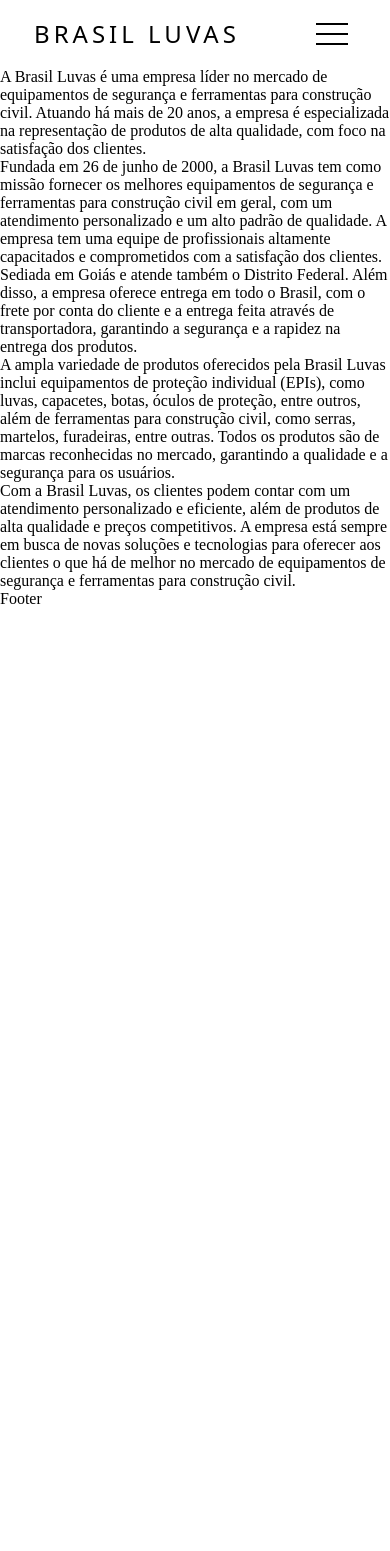
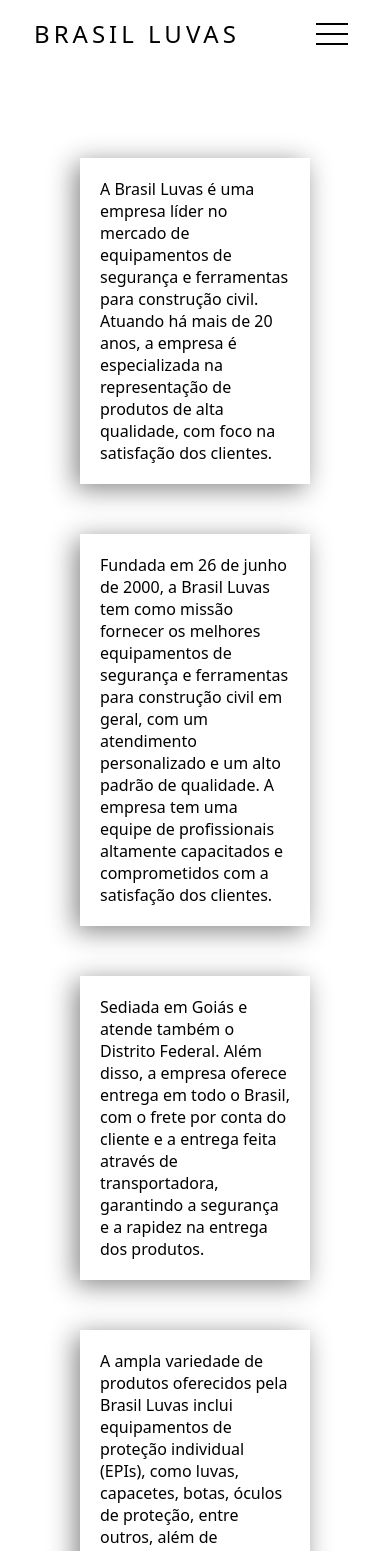
Before and after one commit to Matheus-Moura26/brasil-luvas, a Next.js app: page /sobre in a window 390 px wide. Shown: the top 1551 px of the page. Before the commit the page ends 844 px from the top, so only its background shows below. Built offline with nearby package versions, Linux system fonts and the light colour scheme.

Commit message:
Menu desativa quando clicar no botão, efeitos adicionados na pagina sobre

```diff
--- a/components/navbar.js
+++ b/components/navbar.js
@@ -17,13 +17,13 @@
                 </div>
                 <ul className={active? 'navList active': 'navList'}>
                     <li>
-                        <Link className={active? 'navBarLink active' : 'navBarLink'} href="/produtos">Produtos</Link>
+                        <Link onClick={() => setActive(!active)} className={active? 'navBarLink active' : 'navBarLink'} href="/produtos">Produtos</Link>
                     </li>
                     <li>
-                        <Link className={active? 'navBarLink active' : 'navBarLink'}  href="/sobre">Sobre</Link>
+                        <Link onClick={() => setActive(!active)} className={active? 'navBarLink active' : 'navBarLink'}  href="/sobre">Sobre</Link>
                     </li>
                     <li>
-                        <Link className={active? 'navBarLink active' : 'navBarLink'}  href="/contatos">Contatos</Link>
+                        <Link onClick={() => setActive(!active)} className={active? 'navBarLink active' : 'navBarLink'}  href="/contatos">Contatos</Link>
                     </li>
                 </ul>
             </nav>
--- a/pages/sobre.js
+++ b/pages/sobre.js
@@ -1,29 +1,57 @@
 import Link from 'next/link';
+import styles from "../styles/sobre.module.css"
+import { useEffect } from 'react';
+import Aos from "aos"
+import 'aos/dist/aos.css'
 
 function Sobre() {
+
+    useEffect(() => {
+        Aos.init({duration: 1500});
+    }, [])
+
     return (
         <div>
 
-            <main>
-                <p>
+            <main className={styles.sobreBox}>
+                <div data-aos="fade-up" className={styles.sobreCardTextLeft}>
+                    <p className={styles.sobreTxt}>
                         A Brasil Luvas é uma empresa líder no mercado de equipamentos de segurança e ferramentas para construção civil. Atuando há mais de 20 anos, a empresa é especializada na representação de produtos de alta qualidade, com foco na satisfação dos clientes.
                     </p>
+                </div>
 
-                <p>
+                <div data-aos="fade-right" className={styles.sobreCardTextRight}>
+                    <p className={styles.sobreTxt}>
                         Fundada em 26 de junho de 2000, a Brasil Luvas tem como missão fornecer os melhores equipamentos de segurança e ferramentas para construção civil em geral, com um atendimento personalizado e um alto padrão de qualidade. A empresa tem uma equipe de profissionais altamente capacitados e comprometidos com a satisfação dos clientes.
                     </p>
+                </div>
 
-                <p>
+                <div data-aos="fade-left" className={styles.sobreCardTextLeft}>
+                    <p className={styles.sobreTxt}>
                         Sediada em Goiás e atende também o Distrito Federal. Além disso, a empresa oferece entrega em todo o Brasil, com o frete por conta do cliente e a entrega feita através de transportadora, garantindo a segurança e a rapidez na entrega dos produtos.
                     </p>
+                </div>
 
-                <p>
+                <div data-aos="fade-down" className={styles.sobreCardTextRight}>
+                    <p className={styles.sobreTxt}>
                         A ampla variedade de produtos oferecidos pela Brasil Luvas inclui equipamentos de proteção individual (EPIs), como luvas, capacetes, botas, óculos de proteção, entre outros, além de ferramentas para construção civil, como serras, martelos, furadeiras, entre outras. Todos os produtos são de marcas reconhecidas no mercado, garantindo a qualidade e a segurança para os usuários.
                     </p>
+                </div>
 
-                <p>
+                <div data-aos="fade-up" className={styles.sobreCardTextLeft}>
+                    <p className={styles.sobreTxt}>
                         Com a Brasil Luvas, os clientes podem contar com um atendimento personalizado e eficiente, além de produtos de alta qualidade e preços competitivos. A empresa está sempre em busca de novas soluções e tecnologias para oferecer aos clientes o que há de melhor no mercado de equipamentos de segurança e ferramentas para construção civil.
                     </p>
+                </div>
+
+
+
+
+
+
+
+
+
             </main>
         </div>
     )
--- /dev/null
+++ b/styles/sobre.module.css
@@ -0,0 +1,36 @@
+.sobreBox{
+padding: 40px 80px;
+display: flex;
+flex-wrap: wrap;
+}
+
+.sobreCardTextLeft{
+    align-self: center;
+    width: 50vw;
+    margin-top: 50px;
+    padding: 20px 20px;
+    box-shadow: -5px 5px 25px #868686;
+}
+
+.sobreCardTextRight{
+    margin-right: 10px auto;
+    width: 50vw;
+    margin-top: 50px;
+    padding: 20px 20px;
+    box-shadow: -5px 5px 25px #868686;
+}
+.sobreTxt{
+
+}
+
+@media(max-width:768px){
+    .sobreCardTextLeft{
+    width: 80vw;
+    padding: 20px 20px;
+}
+
+.sobreCardTextRight{
+    width: 100vw;
+    padding: 20px 20px;
+}
+}
--- a/styles/styles.css
+++ b/styles/styles.css
@@ -1,6 +1,11 @@
 * {
     margin: 0;
     padding: 0;
+}
+
+p {
+    font-family: system-ui, -apple-system, BlinkMacSystemFont, 'Segoe UI', Roboto, Oxygen, Ubuntu, Cantarell, 'Open Sans', 'Helvetica Neue', sans-serif;
+
 }
 
 nav{
```
Lines whose indentation alone changed are shown as unchanged.
